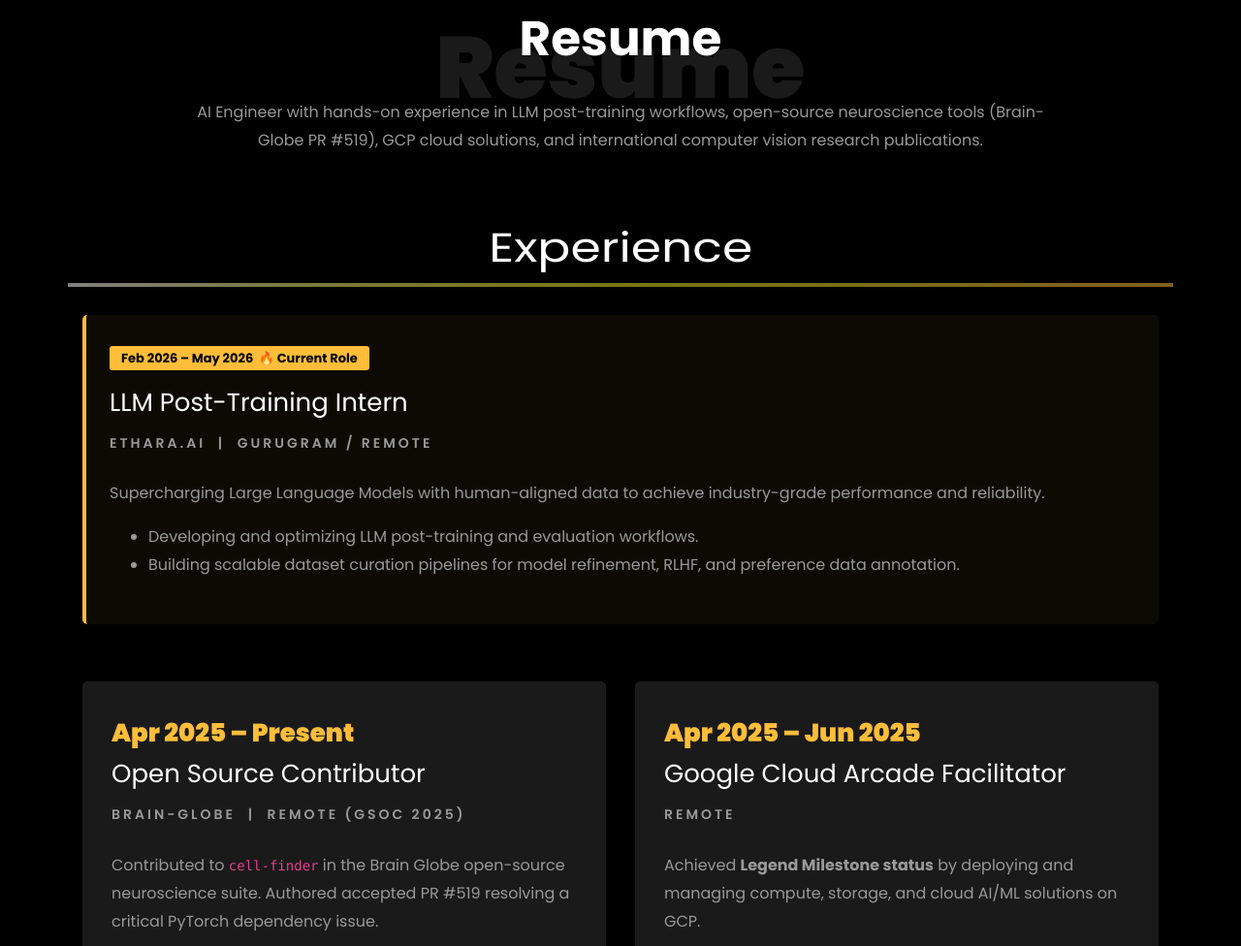
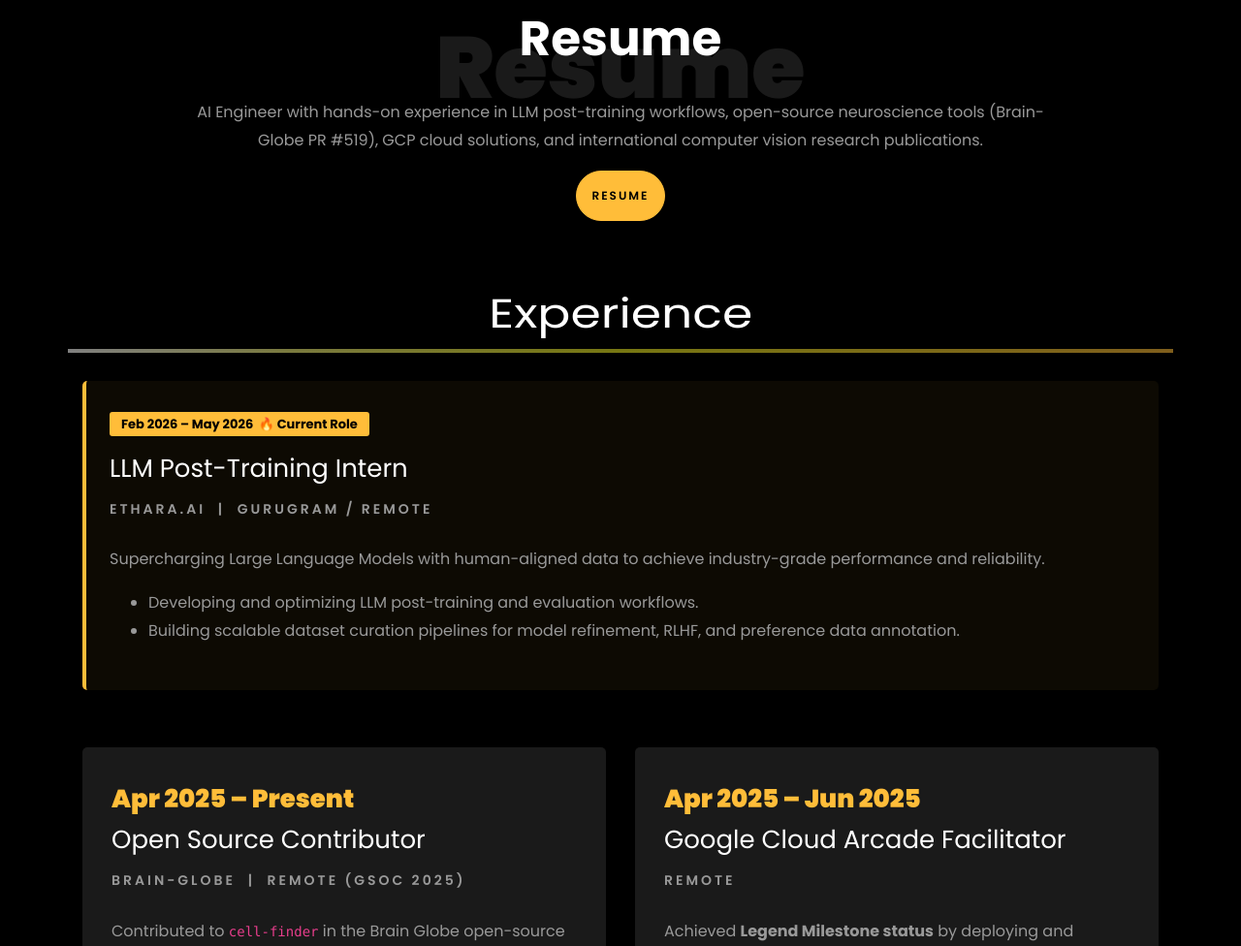
Before and after one commit to ayush2281/ayush2281.github.io, a website: page index.html in a window 1280 px wide. Shown: the part 1598-2574 px from the top of the page at 97% size. Drawn offline with Linux system fonts and the light colour scheme; files whose address does not match are found by name.

Commit message:
Update index.html

```diff
--- a/index.html
+++ b/index.html
@@ -245,6 +245,7 @@
                     <h1 class="big big-2">Resume</h1>
                     <h2 class="mb-4">Resume</h2>
                     <p>AI Engineer with hands-on experience in LLM post-training workflows, open-source neuroscience tools (Brain-Globe PR #519), GCP cloud solutions, and international computer vision research publications.</p>
+                     <p><a href="https://drive.google.com/file/d/1COzYJcQZS6hbjiGn0viREeDrWJJQYrcS/view?usp=sharing" target="_blank" class="btn btn-primary py-3 px-3">Resume</a></p>
                 </div>
             </div>
 
```
